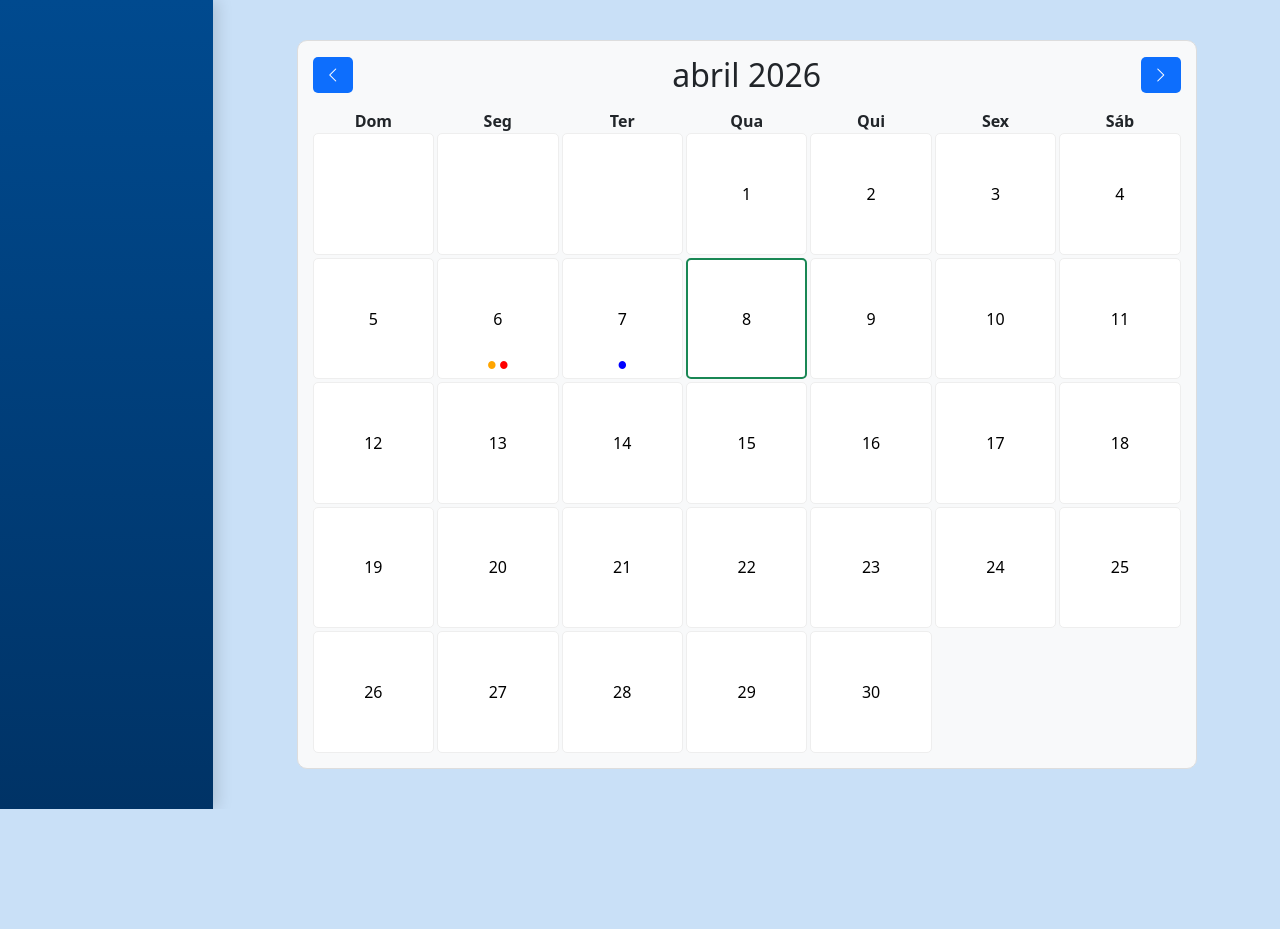
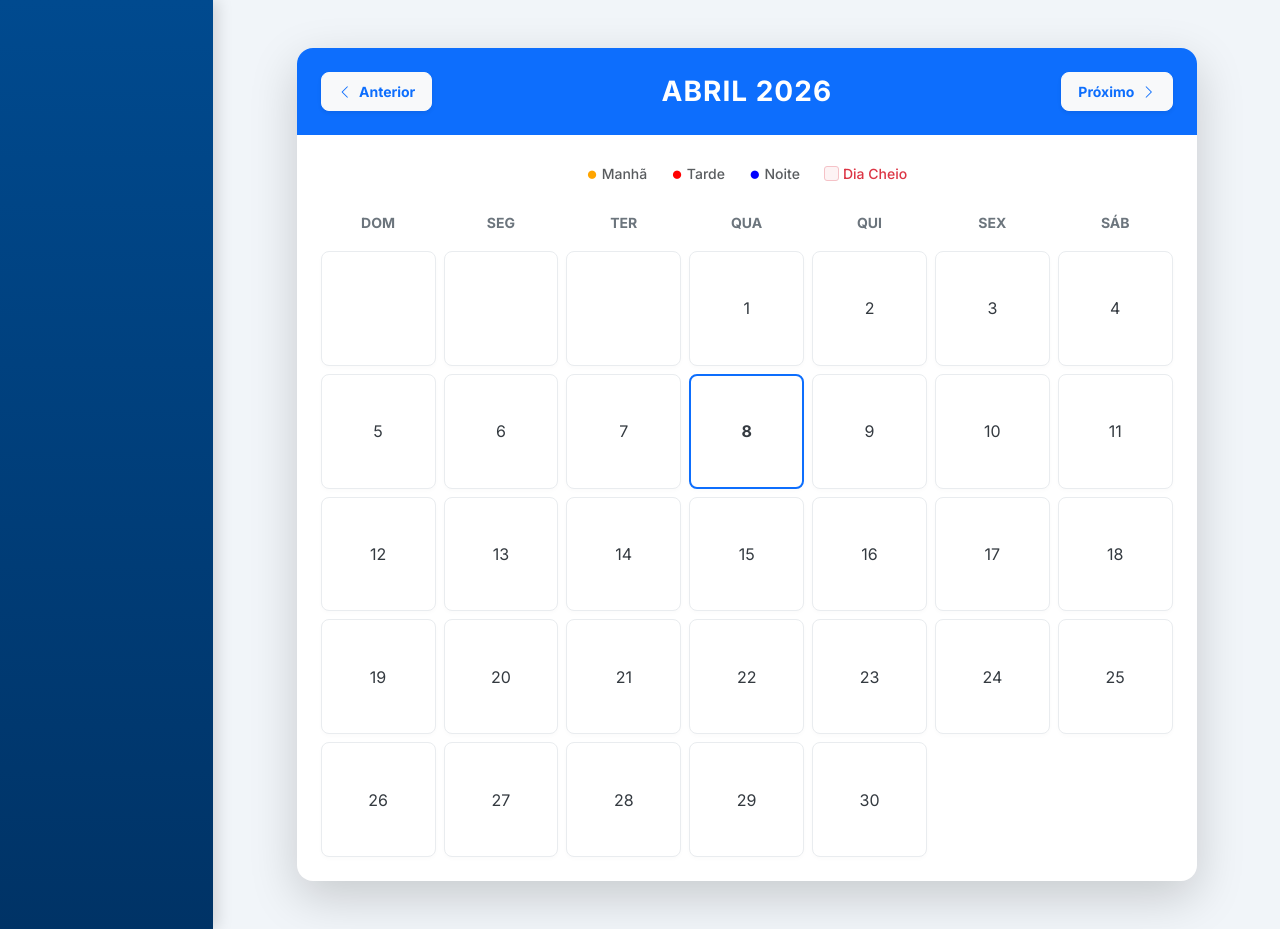
Before and after one commit to AlexAlves-10/pi-chamados, a Next.js app: page /calendario in a window 1280 px wide. Before the commit the page ends 809 px from the top, so only its background shows below. Built offline with nearby package versions, Linux system fonts and the light colour scheme; no server answers; the database is empty.

Commit message:
antigravity

```diff
--- a/app/calendario/page.js
+++ b/app/calendario/page.js
@@ -1,21 +1,44 @@
 'use client'
-import { useState } from 'react';
+import { useState, useEffect } from 'react';
+import supabase from '../conexao/bancos';
 
 export default function Calendario() {
 
   const [dataAtual, setDataAtual] = useState(new Date());
   const [dataSelecionada, setDataSelecionada] = useState(null);
   const [hoverIndex, setHoverIndex] = useState(null);
+  const [pedidosPorDia, setPedidosPorDia] = useState({});
 
   const hoje = new Date();
 
-  // 🔥 DADOS DE EXEMPLO (depois você vai puxar do banco)
-  const pedidosPorDia = {
-    '2026-04-06': ['manha', 'tarde'],
-    '2026-04-07': ['noite'],
-  };
+  const diasSemana = ['Dom', 'Seg', 'Ter', 'Qua', 'Qui', 'Sex', 'Sáb'];
 
-  const diasSemana = ['Dom', 'Seg', 'Ter', 'Qua', 'Qui', 'Sex', 'Sáb'];
+  async function buscarPedidos() {
+    const { data, error } = await supabase.from('pedidos').select('turno, criado_em');
+    if (data && !error) {
+      const mapaPedidos = {};
+      data.forEach(p => {
+        if (!p.criado_em) return;
+        const dataFormatada = p.criado_em.split('T')[0];
+
+        let turnoNorm = p.turno.toLowerCase();
+        if (turnoNorm === 'manhã') turnoNorm = 'manha';
+
+        if (!mapaPedidos[dataFormatada]) {
+          mapaPedidos[dataFormatada] = [];
+        }
+
+        if (!mapaPedidos[dataFormatada].includes(turnoNorm)) {
+          mapaPedidos[dataFormatada].push(turnoNorm);
+        }
+      });
+      setPedidosPorDia(mapaPedidos);
+    }
+  }
+
+  useEffect(() => {
+    buscarPedidos();
+  }, [dataAtual]);
 
   function gerarDias() {
     const ano = dataAtual.getFullYear();
@@ -46,27 +69,36 @@ export default function Calendario() {
   const dias = gerarDias();
 
   return (
-    <div style={styles.container}>
+    <div className="container mt-5 mb-5 d-flex justify-content-center">
+      <div className="card shadow-lg border-0 rounded-4 w-100" style={{ maxWidth: '900px', backgroundColor: '#ffffff' }}>
 
         {/* Header */}
-      <div style={styles.header}>
-        <button onClick={() => mudarMes(-1)} style={styles.btn}>
-          <i class="bi bi-chevron-left"></i>
+        <div className="card-header bg-primary text-white d-flex justify-content-between align-items-center p-4 border-0" style={{ borderTopLeftRadius: '1rem', borderTopRightRadius: '1rem' }}>
+          <button onClick={() => mudarMes(-1)} className="btn btn-light btn-sm text-primary fw-bold px-3 py-2 rounded-3 shadow-sm">
+            <i className="bi bi-chevron-left me-1"></i> Anterior
           </button>
 
-        <h2 style={{ margin: 0 }}>
+          <h3 className="m-0 fw-bold text-uppercase" style={{ letterSpacing: '1px' }}>
             {dataAtual.toLocaleString('pt-BR', { month: 'long' })} {dataAtual.getFullYear()}
-        </h2>
+          </h3>
 
-        <button onClick={() => mudarMes(1)} style={styles.btn}>
-          <i class="bi bi-chevron-right"></i>
+          <button onClick={() => mudarMes(1)} className="btn btn-light btn-sm text-primary fw-bold px-3 py-2 rounded-3 shadow-sm">
+            Próximo <i className="bi bi-chevron-right ms-1"></i>
           </button>
         </div>
 
+        <div className="card-body p-4">
+          <div className="d-flex justify-content-center gap-4 mb-4">
+            <div className="d-flex align-items-center"><span style={{ color: 'orange', fontSize: '1.2rem' }}>●</span> <span className="ms-1 small fw-medium text-muted">Manhã</span></div>
+            <div className="d-flex align-items-center"><span style={{ color: 'red', fontSize: '1.2rem' }}>●</span> <span className="ms-1 small fw-medium text-muted">Tarde</span></div>
+            <div className="d-flex align-items-center"><span style={{ color: 'blue', fontSize: '1.2rem' }}>●</span> <span className="ms-1 small fw-medium text-muted">Noite</span></div>
+            <div className="d-flex align-items-center"><div style={{ width: '15px', height: '15px', backgroundColor: '#fdf3f4', border: '1px solid #f5c2c7', borderRadius: '3px' }} className="me-1"></div> <span className="small fw-medium text-danger">Dia Cheio</span></div>
+          </div>
+
           {/* Dias da semana */}
-      <div style={styles.grid}>
+          <div style={styles.grid} className="mb-2">
             {diasSemana.map(d => (
-          <div key={d} style={styles.diaSemana}>{d}</div>
+              <div key={d} className="text-secondary" style={styles.diaSemana}>{d}</div>
             ))}
           </div>
 
@@ -85,11 +117,34 @@ export default function Calendario() {
                 dia &&
                 dia.toDateString() === dataSelecionada.toDateString();
 
-          const dataFormatada = dia
-            ? dia.toISOString().split('T')[0]
-            : null;
+              let dataFormatada = null;
 
-          const turnos = dataFormatada ? pedidosPorDia[dataFormatada] : [];
+              if (dia) {
+                // Ajustando timezone issues - Pega a data local e formata YYYY-MM-DD
+                const ano = dia.getFullYear();
+                const mes = String(dia.getMonth() + 1).padStart(2, '0');
+                const d = String(dia.getDate()).padStart(2, '0');
+                dataFormatada = `${ano}-${mes}-${d}`;
+              }
+
+              const turnos = dataFormatada ? (pedidosPorDia[dataFormatada] || []) : [];
+              const diaCheio = turnos.length >= 3;
+
+              let backgroundColor = '#fff';
+              let color = '#343a40';
+              let border = ehHoje ? '2px solid #0d6efd' : '1px solid #e9ecef';
+
+              if (diaCheio) {
+                backgroundColor = '#fdf3f4';
+                border = '1px solid #f5c2c7';
+                color = '#dc3545';
+              } else if (ehSelecionado) {
+                backgroundColor = '#0d6efd';
+                color = '#fff';
+                border = '1px solid #0d6efd';
+              } else if (hoverIndex === index && dia) {
+                backgroundColor = '#eef2f7';
+              }
 
               return (
                 <div
@@ -99,36 +154,33 @@ export default function Calendario() {
 
                     setDataSelecionada(dia);
 
-                const dataFormatada = dia.toISOString().split('T')[0];
-                window.location.href = `/pedidos?data=${dataFormatada}`;
+                    // Ajustando timezone issues
+                    const ano = dia.getFullYear();
+                    const mes = String(dia.getMonth() + 1).padStart(2, '0');
+                    const d = String(dia.getDate()).padStart(2, '0');
+                    const formated = `${ano}-${mes}-${d}`;
+
+                    window.location.href = `/pedidos?data=${formated}`;
                   }}
-
                   onMouseEnter={() => setHoverIndex(index)}
                   onMouseLeave={() => setHoverIndex(null)}
-
                   style={{
                     ...styles.dia,
-
-                backgroundColor:
-                  ehSelecionado
-                    ? '#0d6efd'
-                    : hoverIndex === index
-                    ? '#0d6efd'
-                    : '#fff',
-
-                color:
-                  (ehSelecionado || hoverIndex === index)
-                    ? '#fff'
-                    : '#000',
-
-                border: ehHoje
-                  ? '2px solid #198754'
-                  : '1px solid #eee',
-
-                cursor: dia ? 'pointer' : 'default'
+                    backgroundColor,
+                    color,
+                    border,
+                    cursor: dia ? 'pointer' : 'default',
+                    fontWeight: ehHoje ? 'bold' : (diaCheio ? 'bold' : 'normal'),
+                    opacity: diaCheio && !ehSelecionado ? 0.9 : 1
                   }}
                 >
-              {dia ? dia.getDate() : ''}
+                  <span style={{ zIndex: 2 }}>{dia ? dia.getDate() : ''}</span>
+
+                  {diaCheio && dia && (
+                     <div style={{ position: 'absolute', top: '5px', right: '5px', fontSize: '10px', color: '#dc3545' }}>
+                       <i className="bi bi-x-circle-fill"></i>
+                     </div>
+                  )}
 
                   {/* 🔥 TURNOS */}
                   {dia && (
@@ -143,67 +195,43 @@ export default function Calendario() {
               );
             })}
           </div>
-
+        </div>
+      </div>
     </div>
   );
 }
 
 const styles = {
-  container: {
-    width: '100%',
-    maxWidth: '900px',
-    margin: '40px auto',
-    padding: '15px',
-    border: '1px solid #ddd',
-    borderRadius: '10px',
-    backgroundColor: '#f8f9fa',
-    boxSizing: 'border-box'
-  },
-
-  header: {
-    display: 'flex',
-    justifyContent: 'space-between',
-    alignItems: 'center',
-    marginBottom: '15px'
-  },
-
-  btn: {
-    border: 'none',
-    background: '#0d6efd',
-    color: '#fff',
-    padding: '6px 12px',
-    borderRadius: '5px',
-    cursor: 'pointer'
-  },
-
   grid: {
     display: 'grid',
     gridTemplateColumns: 'repeat(7, minmax(0, 1fr))',
-    gap: '3px',
+    gap: '8px',
     width: '100%'
   },
-
   diaSemana: {
     textAlign: 'center',
-    fontWeight: 'bold'
+    fontWeight: 'bold',
+    paddingBottom: '10px',
+    fontSize: '14px',
+    textTransform: 'uppercase'
   },
-
   dia: {
-    position: 'relative', // 🔥 necessário pros turnos
+    position: 'relative',
     aspectRatio: '1 / 1',
     display: 'flex',
     alignItems: 'center',
     justifyContent: 'center',
-    borderRadius: '5px',
+    borderRadius: '8px',
     fontSize: '16px',
-    transition: '0.2s'
+    transition: 'all 0.2s ease-in-out',
+    boxShadow: '0 2px 4px rgba(0,0,0,0.02)'
   },
-
   turnos: {
     position: 'absolute',
     bottom: '5px',
     display: 'flex',
-    gap: '3px',
-    fontSize: '10px'
+    gap: '4px',
+    fontSize: '11px',
+    zIndex: 2
   }
 };
--- a/app/globals.css
+++ b/app/globals.css
@@ -1,3 +1,5 @@
+@import url('https://fonts.googleapis.com/css2?family=Inter:wght@400;500;600;700&display=swap');
+
 /* MENU LATERAL - TEMA SENAC */
 .menuLateral {
     /* Fundo em degradê com o Azul Institucional */
@@ -55,6 +57,7 @@
 
 /* Body */
 body {
+    font-family: 'Inter', sans-serif;
     /* Fundo claro para contrastar com o menu escuro e colorido */
-    background-color: #c9e0f7;
+    background-color: #f1f5f9;
 }
```
Also changed, not shown: app/page.js (+50 -43 lines), app/pedidos/page.js (+88 -47 lines). Lines whose indentation alone changed are shown as unchanged.
